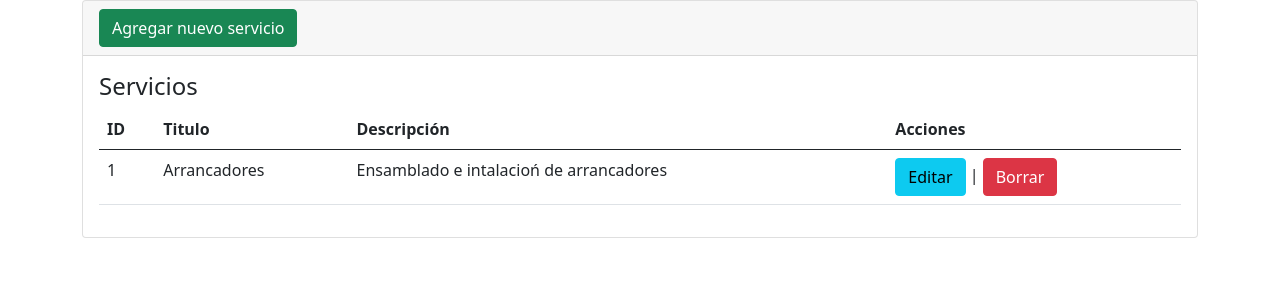
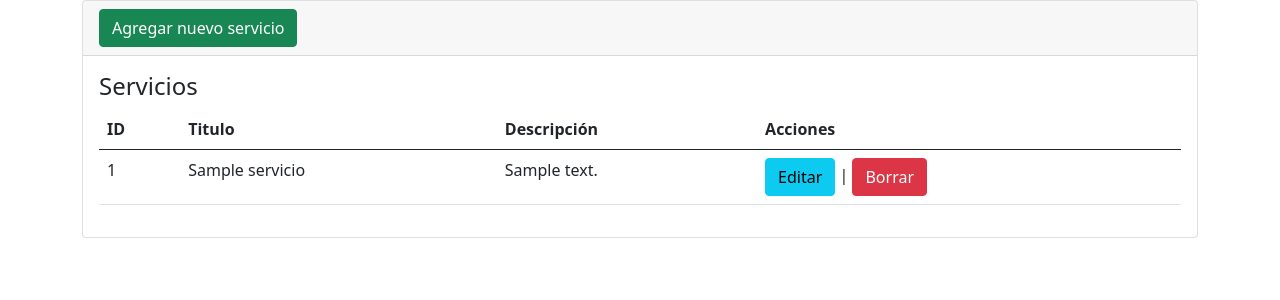
Before and after one commit to maxexee/emboninados_Ruiz, a Django app: page /servicios in a window 1280 px wide. Shown: the part 56-356 px from the top of the page. Run offline with Django 4.2, Linux system fonts and the light colour scheme; tables that the repository leaves empty hold one stand-in row (values such as "Sample post"); parts of the project's set-up code (start-up, migrations or seed data) failed here and were passed over.

Commit message:
Avances del final

```diff
--- a/backend/backend/__init__.py
+++ b/backend/backend/__init__.py
@@ -0,0 +1,3 @@
+import  pymysql
+
+pymysql.install_as_MySQLdb()
--- a/backend/libreria/models.py
+++ b/backend/libreria/models.py
@@ -1,6 +1,13 @@
-from django.db import models
+from    django.db   import  models
 
 class   servicio(models.Model):
-    id  =   models.AutoField(primary_key=True)
-    titulo  =   models.AutoField(max_length=100,    verbose_name='Titulo')
-    descripcion =   models.TextField(verbose_name='Descripción',    null=True)
+    id          =   models.AutoField(primary_key=True)
+    titulo      =   models.CharField(max_length=100,    verbose_name='Titulo')
+    descripcion =   models.TextField(verbose_name='Descripción',   null=True)
+
+    def __str__(self):
+        # fila    =   f'Título:   {self.titulo}   --  Descripción:    {self.descripcion}'
+        return  f'Título:   {self.titulo}   --  Descripción:    {self.descripcion}'
+
+    def delete(self, using=None):
+        super().delete()
--- a/backend/libreria/templates/servicios/index.html
+++ b/backend/libreria/templates/servicios/index.html
@@ -20,13 +20,15 @@
                 </tr>
             </thead>
             <tbody>
+                {% for servicio in ser  %}
                 <tr>
-                    <td>    1   </td>
-                    <td>    Arrancadores    </td>
-                    <td>    Ensamblado e intalacioń de arrancadores </td>
+                    <td>    {{ servicio.id }}   </td>
+                    <td>    {{ servicio.titulo }}    </td><!--TITULO-->
+                    <td>    {{ servicio.descripcion }} </td><!--DESCRIPCIÓN-->
                     <td>    <a name="" id="" class="btn btn-info" href="{% url 'editar' %}" role="button">Editar</a>
                         | <a name="" id="" class="btn btn-danger" href="#" role="button">Borrar</a> </td>
                 </tr>
+                {%   endfor   %}
             </tbody>
         </table>
 
--- a/backend/libreria/views.py
+++ b/backend/libreria/views.py
@@ -1,5 +1,6 @@
-from    django.shortcuts    import render
+from    django.shortcuts    import  render
 from    django.http         import  HttpResponse
+from    .models             import  servicio
 
 def inicio(request):
     return  render(request, 'paginas/inicio.html')
@@ -8,7 +9,8 @@ def nosotros(request):
     return  render(request, 'paginas/nosotros.html')
 
 def servicios(request):
-    return  render(request, 'servicios/index.html')
+    s    =   servicio.objects.all()
+    return  render(request, 'servicios/index.html', {'ser':  s})
 
 def crearS(request):
     return  render(request, 'servicios/crear.html')
```
Also changed, not shown: backend/backend/settings.py (+7 -2 lines), backend/libreria/admin.py (line endings or trailing spaces), backend/libreria/migrations/0001_initial.py (added).
